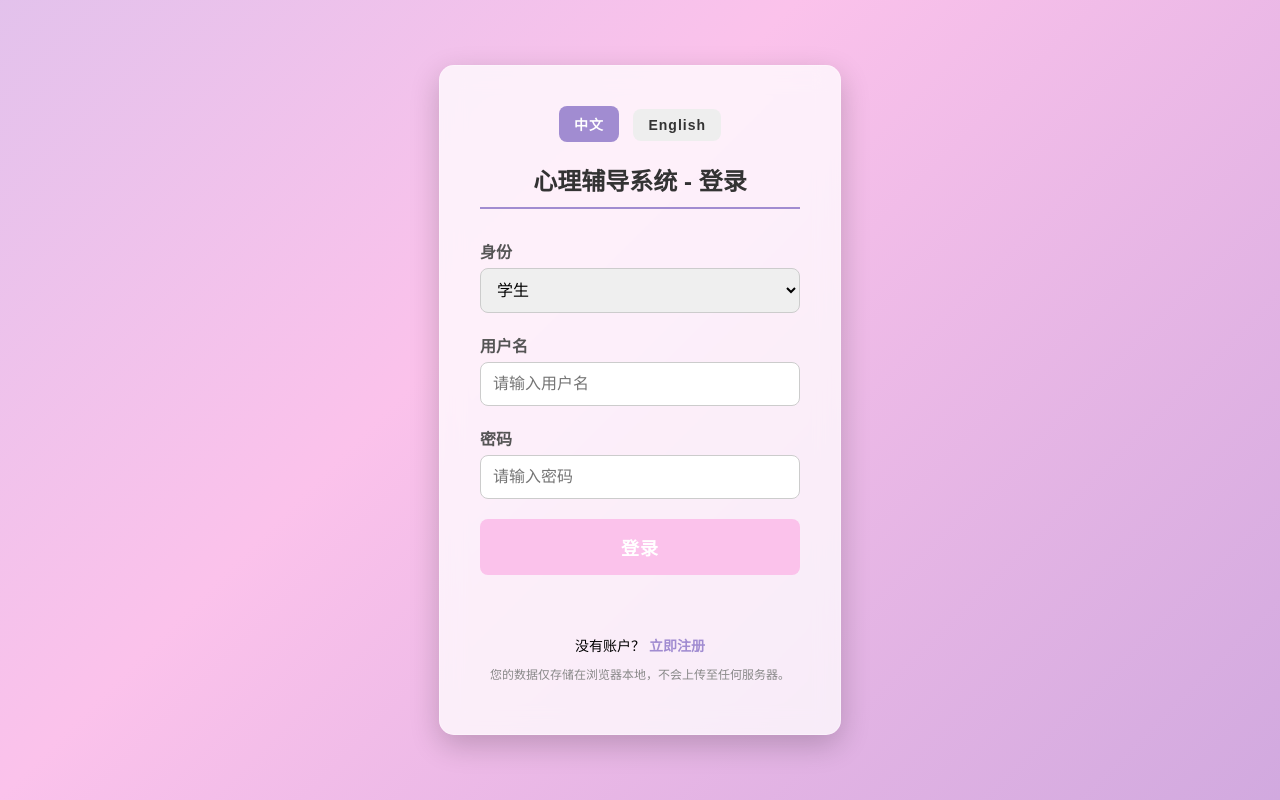
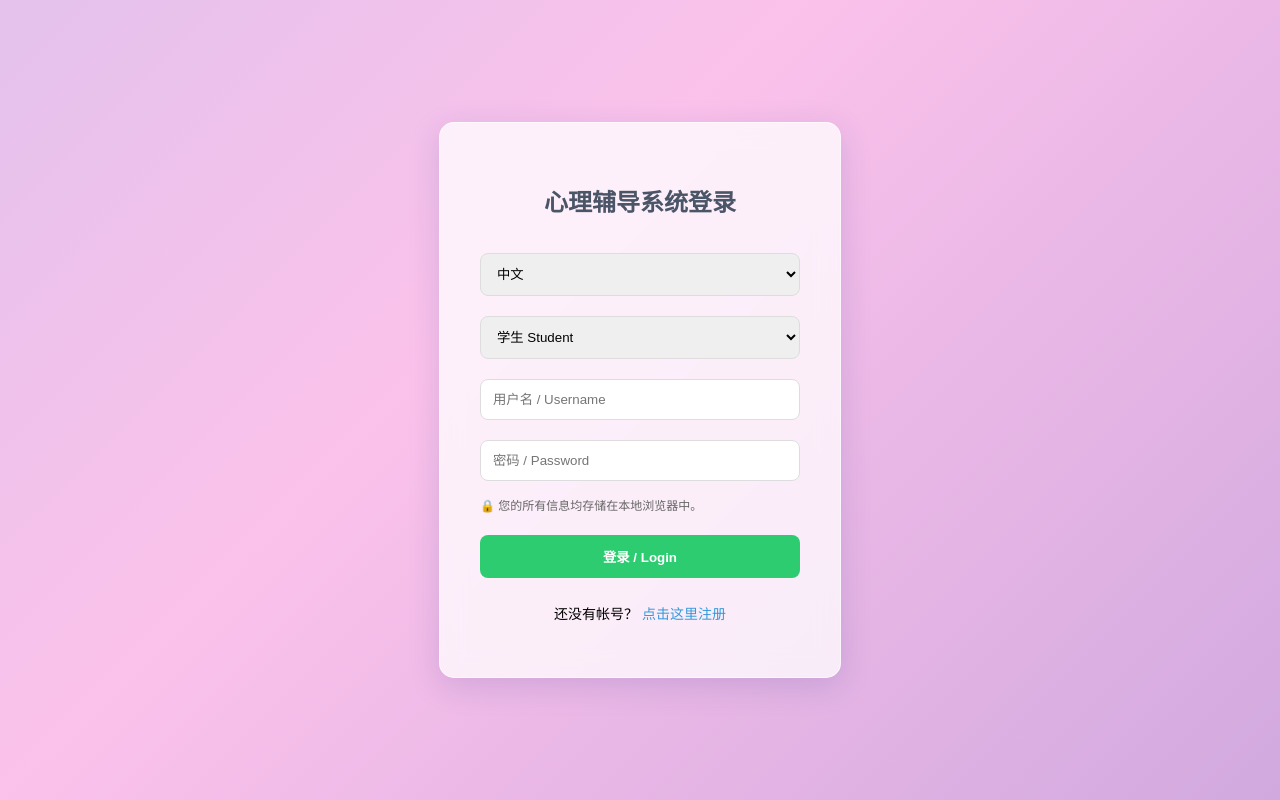
Before and after one commit to matcusting/Digital, a plain HTML site: page index.html in a window 1280 px wide. Drawn offline with Linux system fonts and the light colour scheme.

Commit message:
Refactor login page and update styles

```diff
--- a/index.html
+++ b/index.html
@@ -2,7 +2,7 @@
 <html lang="zh">
 <head>
   <meta charset="UTF-8">
-  <title id="title">心理辅导系统 - 登录</title>
+  <title>心理辅导系统 - 登录</title>
   <style>
     body {
       font-family: "Microsoft YaHei", sans-serif;
@@ -33,201 +33,97 @@
       /* ✨ 毛玻璃效果 */
       background: rgba(255, 255, 255, 0.75);
       backdrop-filter: blur(12px);
+      -webkit-backdrop-filter: blur(12px);
       border-radius: 15px;
-      box-shadow: 0 10px 30px rgba(0, 0, 0, 0.2);
-      border: 1px solid rgba(255, 255, 255, 0.3);
-      transition: all 0.3s ease;
+      border: 1px solid rgba(255, 255, 255, 0.6);
+      box-shadow: 0 8px 32px 0 rgba(31, 38, 135, 0.15);
     }
 
-    .login-box:hover {
-        box-shadow: 0 15px 40px rgba(0, 0, 0, 0.3);
-        transform: translateY(-2px);
-    }
+    h2 { color: #4a5568; margin-bottom: 25px; }
 
-    h1 {
-      margin-bottom: 30px;
-      color: #333;
-      font-size: 24px;
-      border-bottom: 2px solid #a18cd1;
-      padding-bottom: 10px;
-    }
-
-    .input-group {
-      margin-bottom: 20px;
-      text-align: left;
-    }
-
-    .input-group label {
-        display: block;
-        margin-bottom: 5px;
-        font-weight: bold;
-        color: #555;
-    }
-
-    input[type="text"], input[type="password"], select {
+    input, select, button {
       width: 100%;
       padding: 12px;
-      border: 1px solid #ccc;
+      margin: 10px 0;
+      border: 1px solid #ddd; /* 稍微加深边框 */
       border-radius: 8px;
-      box-sizing: border-box;
-      font-size: 16px;
-      transition: border-color 0.3s;
-    }
-
-    input[type="text"]:focus, input[type="password"]:focus, select:focus {
-        border-color: #a18cd1;
-        box-shadow: 0 0 5px rgba(161, 140, 209, 0.5);
-        outline: none;
+      box-sizing: border-box; /* 防止宽度溢出 */
     }
 
     button {
-      width: 100%;
-      padding: 15px;
-      background: #fbc2eb;
+      background: #2ecc71;
       color: white;
+      font-weight: bold;
       border: none;
-      border-radius: 8px;
-      font-size: 18px;
       cursor: pointer;
-      transition: background 0.3s, transform 0.1s;
-      font-weight: bold;
-      letter-spacing: 1px;
+      transition: background 0.3s;
     }
+    button:hover { background: #27ae60; }
 
-    button:hover {
-      background: #a18cd1;
-      transform: translateY(-1px);
-    }
+    a { color: #3498db; text-decoration: none; }
+    a:hover { text-decoration: underline; }
 
-    .error-msg {
-      color: #e74c3c;
-      margin-top: 15px;
-      min-height: 20px;
-    }
-
-    .footer-links {
-      margin-top: 25px;
-      font-size: 14px;
-    }
-
-    .footer-links a {
-      color: #a18cd1;
-      text-decoration: none;
-      font-weight: bold;
-    }
-
-    .footer-links a:hover {
-        text-decoration: underline;
-    }
-
-    .lang-switcher {
-        margin-bottom: 20px;
-    }
-
-    .lang-switcher button {
-        width: auto;
-        padding: 8px 15px;
-        margin: 0 5px;
-        background-color: #eee;
-        color: #333;
-        font-size: 14px;
-    }
-
-    .lang-switcher button.active {
-        background-color: #a18cd1;
-        color: white;
+    .privacy-text {
+      font-size: 12px;
+      color: #666; /* 深色一点以便在白色背景看清 */
+      text-align: left;
+      margin-top: 5px;
     }
   </style>
 </head>
 <body>
+  <div class="login-box">
+    <h2 id="title">心理辅导系统登录</h2>
 
-<div class="login-box">
-    <div class="lang-switcher">
-        <button id="langZh" onclick="setLanguage('zh')">中文</button>
-        <button id="langEn" onclick="setLanguage('en')">English</button>
-    </div>
-    <h1 id="title">心理辅导系统 - 登录</h1>
+    <select id="lang" onchange="changeLang()">
+      <option value="zh">中文</option>
+      <option value="en">English</option>
+      <option value="ms">Bahasa Melayu</option>
+    </select>
 
-    <div class="input-group">
-        <label for="role" id="roleLabel">身份</label>
     <select id="role">
-            <option value="student" id="roleStudent">学生</option>
-            <option value="teacher" id="roleTeacher">老师</option>
+      <option value="student">学生 Student</option>
+      <option value="teacher">老师 Teacher</option>
     </select>
-    </div>
 
-    <div class="input-group">
-        <label for="username" id="usernameLabel">用户名</label>
-        <input type="text" id="username" placeholder="请输入用户名">
-    </div>
+    <input type="text" id="username" placeholder="用户名 / Username">
+    <input type="password" id="password" placeholder="密码 / Password">
 
-    <div class="input-group">
-        <label for="password" id="passwordLabel">密码</label>
-        <input type="password" id="password" placeholder="请输入密码">
-    </div>
-
-    <button onclick="login()" id="loginBtn">登录</button>
-
-    <p class="error-msg" id="error"></p>
-
-    <div class="footer-links" id="registerLink">
-        没有账户？ <a href="register.html" id="registerText">立即注册</a>
-    </div>
-
-    <p class="footer-links" id="privacyText" style="margin-top: 10px; font-size: 12px; color: #888;">
-        您的数据仅存储在浏览器本地，不会上传至任何服务器。
+    <p id="privacyText" class="privacy-text">
+      🔒 您的所有信息均存储在本地浏览器中。
     </p>
 
+    <button onclick="login()" id="loginBtn">登录 / Login</button>
+    <p id="error" style="color: #e74c3c; font-size: 14px;"></p>
+    <p id="registerLink" style="margin-top: 15px; font-size: 14px;">
+      还没有帐号？<a href="register.html" id="registerText">点击这里注册</a>
+    </p>
   </div>
 
   <script>
-    const langText = {
+    const text = {
       zh: {
-            title: "心理辅导系统 - 登录",
-            roleLabel: "身份",
-            roleStudent: "学生",
-            roleTeacher: "老师",
-            usernameLabel: "用户名",
-            passwordLabel: "密码",
-            username: "请输入用户名",
-            password: "请输入密码",
-            login: "登录",
-            noAccount: "没有账户？",
-            register: "立即注册",
-            privacy: "您的数据仅存储在浏览器本地，不会上传至任何服务器。",
-            error: "用户名或密码错误"
+        title: "心理辅导系统登录", username: "用户名 / Username", password: "密码 / Password",
+        login: "登录 / Login", noAccount: "还没有帐号？", register: "点击这里注册",
+        privacy: "🔒 您的所有信息均存储在本地浏览器中。"
       },
       en: {
-            title: "Mental Health System - Login",
-            roleLabel: "Role",
-            roleStudent: "Student",
-            roleTeacher: "Teacher",
-            usernameLabel: "Username",
-            passwordLabel: "Password",
-            username: "Enter Username",
-            password: "Enter Password",
-            login: "Login",
-            noAccount: "Don't have an account?",
-            register: "Register Now",
-            privacy: "Your data is stored locally in your browser and is not uploaded to any server.",
-            error: "Incorrect username or password"
+        title: "Counseling System Login", username: "Username", password: "Password",
+        login: "Login", noAccount: "Don't have an account?", register: "Register here",
+        privacy: "🔒 All your information is stored locally in your browser."
+      },
+      ms: {
+        title: "Log Masuk Sistem Kaunseling", username: "Nama pengguna", password: "Kata laluan",
+        login: "Log Masuk", noAccount: "Belum ada akaun?", register: "Daftar di sini",
+        privacy: "🔒 Semua maklumat anda disimpan secara setempat dalam pelayar anda."
       }
     };
 
-    function setLanguage(lang) {
+    function changeLang() {
+      const lang = document.getElementById("lang").value;
       localStorage.setItem("lang", lang);
-      const t = langText[lang];
-
-      // 更新按钮状态
-      document.getElementById("langZh").classList.toggle("active", lang === "zh");
-      document.getElementById("langEn").classList.toggle("active", lang === "en");
-
+      const t = text[lang];
       document.getElementById("title").innerText = t.title;
-      document.getElementById("roleLabel").innerText = t.roleLabel;
-      document.getElementById("roleStudent").innerText = t.roleStudent;
-      document.getElementById("roleTeacher").innerText = t.roleTeacher;
-      document.getElementById("usernameLabel").innerText = t.usernameLabel;
-      document.getElementById("passwordLabel").innerText = t.passwordLabel;
       document.getElementById("username").placeholder = t.username;
       document.getElementById("password").placeholder = t.password;
       document.getElementById("loginBtn").innerText = t.login;
@@ -248,9 +144,8 @@
       if (found) {
         localStorage.setItem("loggedInUser", JSON.stringify(found));
         if (role === "student") {
-          // *** 关键修改点 ***
-          // 学生登录成功后，跳转到新的学生页面 student_form.html
-          window.location.href = "student_form.html";
+          // *** 链接修改：从 index.html 改为 student.html ***
+          window.location.href = "student.html";
         } else {
           window.location.href = "teacher.html";
         }
@@ -260,9 +155,8 @@
     }
 
     const currentLang = localStorage.getItem("lang") || "zh";
-    document.getElementById("role").value = "student"; // 默认选择学生
-    setLanguage(currentLang);
+    document.getElementById("lang").value = currentLang;
+    changeLang();
   </script>
-
 </body>
 </html>
```
Lines whose indentation alone changed are shown as unchanged.
